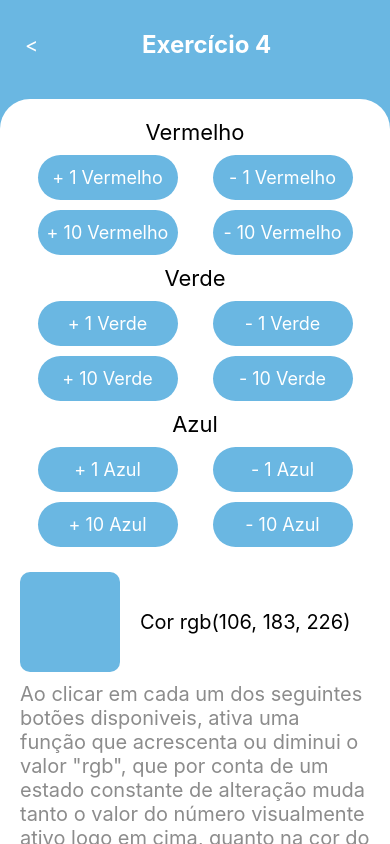
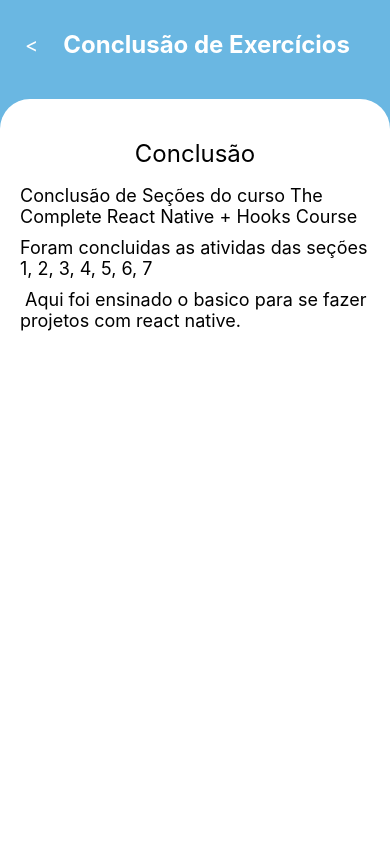
Before and after one commit to Thomgomes/Initial_Exercise_App_The_Complete_RN_Udemy, a React Native app: screen /Exercise_5 in a window 390 px wide. Built offline with nearby package versions, Linux system fonts and the light colour scheme.

Commit message:
exercicio 2 adicionado icones, e uma breve conclusão

```diff
--- a/src/routes/index.js
+++ b/src/routes/index.js
@@ -6,17 +6,13 @@ import Exercise_1 from "../screen/Exercises/Exercise_1";
 import Exercise_2 from "../screen/Exercises/Exercise_2";
 import Exercise_3 from "../screen/Exercises/Exercise_3";
 import Exercise_4 from "../screen/Exercises/Exercise_4";
+import Exercise_5 from "../screen/Exercises/Exercise_5";
 
 const Stack = createNativeStackNavigator()
 
 export default function Routes() {
     return (
         <Stack.Navigator>
-            <Stack.Screen
-                name="Exercise_4"
-                component={Exercise_4}
-                options={{ headerShown: false }}
-            />
             <Stack.Screen
                 name='Welcome'
                 component={Welcome}
@@ -42,6 +38,16 @@ export default function Routes() {
                 component={Exercise_3}
                 options={{ headerShown: false }}
             />
+            <Stack.Screen
+                name="Exercise_4"
+                component={Exercise_4}
+                options={{ headerShown: false }}
+            />
+            <Stack.Screen
+                name="Exercise_5"
+                component={Exercise_5}
+                options={{ headerShown: false }}
+            />
 
         </Stack.Navigator>
     )
--- a/src/screen/ExerciseScreen/index.js
+++ b/src/screen/ExerciseScreen/index.js
@@ -28,6 +28,11 @@ export default function ExerciseScreen() {
                     navigation='Exercise_4'
                     buttonText='Incremento de cor'
                 />
+                <ExerciseChosse
+                    title='Exercício 5'
+                    navigation='Exercise_5'
+                    buttonText='Conclusão'
+                />
         </ExerciseContainer>
     )
 }
--- a/src/screen/Exercises/Exercise_2/index.js
+++ b/src/screen/Exercises/Exercise_2/index.js
@@ -1,39 +1,36 @@
-import { View, Text, StyleSheet, FlatList} from 'react-native'
+import { View, Text, StyleSheet, FlatList, Image } from 'react-native'
 import React from 'react'
 import ExerciseContainer from '../../../components/Container/ExerciseContatiner'
+import { FontAwesome, AntDesign, FontAwesome5 } from '@expo/vector-icons'
 
 export default function Exercise_2() {
   const base = [
     {
       name: 'Whats',
-      icon: 'Whats',
+      icon: <FontAwesome name='whatsapp' size={35} style={styles.icon} />,
     },
     {
       name: 'Github',
-      icon: 'Github',
+      icon: <AntDesign name='github' size={35} style={styles.icon} />,
     },
     {
-      name: 'Insta',
-      icon: 'Insta',
+      name: 'Instagram',
+      icon: <AntDesign name='instagram' size={35} style={styles.icon} />,
     },
     {
       name: 'LinkedIn',
-      icon: 'LinkedIn',
+      icon: <AntDesign name='linkedin-square' size={35} style={styles.icon} />,
     },
     {
       name: 'Tiktok',
-      icon: 'Tiktok',
-    },
-    {
-      name: 'Thom',
-      icon: 'Thom',
+      icon: <FontAwesome5 name='tiktok' size={35} style={styles.icon} />,
     },
   ]
   return (
     <ExerciseContainer
       title='Exercício 2'
       navigation='ExerciseScreen'
-      >
+    >
       <View style={styles.viewBox}>
         <FlatList
           horizontal
@@ -44,7 +41,7 @@ export default function Exercise_2() {
           renderItem={({ item }) => {
             return (
               <View>
-                <View>
+                <View style={styles.rangeButton}>
                   <Text style={styles.textStyle}>
                     {item.name}
                   </Text>
@@ -77,15 +74,26 @@ const styles = StyleSheet.create({
   flatList: {
     paddingVertical: 20,
   },
+  rangeButton: {
+    marginRight: 10,
+    width: 98,
+    height: 98,
+    borderRadius: 20,
+    borderWidth: 1,
+    borderColor: '#6AB7E2'
+  },
   textStyle: {
     color: '#000000',
     fontSize: 20,
     marginTop: 10,
-    marginRight: 20,
+    alignSelf: 'center',
   },
   observation: {
     color: '#8c8c8c',
     fontSize: 20,
     marginTop: 10,
   },
+  icon: {
+    color: '#6AB7E2'
+  },
 })
--- /dev/null
+++ b/src/screen/Exercises/Exercise_5/index.js
@@ -0,0 +1,48 @@
+import { View, Text, StyleSheet } from 'react-native'
+import React from 'react'
+import ExerciseContainer from '../../../components/Container/ExerciseContatiner'
+
+export default function Exercise_5() {
+    return (
+        <ExerciseContainer
+            title='Conclusão de Exercícios'
+            navigation='ExerciseScreen'
+
+        >
+            <View style={styles.view}>
+                <View>
+                    <Text style={styles.title}>
+                        Conclusão
+                    </Text>
+                </View>
+                <View>
+                    <Text style={styles.text}>
+                        Conclusão de Seções do curso The Complete React Native + Hooks Course
+                    </Text>
+                    <Text style={styles.text}>
+                        Foram concluidas as atividas das seções 1, 2, 3, 4, 5, 6, 7
+                    </Text>
+                    <Text style={styles.text}> Aqui foi ensinado o basico para se fazer projetos com react native.</Text>
+                </View>
+            </View>
+        </ExerciseContainer>
+    )
+}
+
+const styles = StyleSheet.create({
+    view: {
+        paddingVertical: 20,
+        marginHorizontal: 20,
+        alignContent: 'center',
+        alignItems: 'center',
+    },
+    title: {
+        marginTop: 20,
+        fontSize: 24,
+        marginBottom: 12,
+    },
+    text: {
+        fontSize: 18,
+        marginVertical: 5,
+    },
+})
```
